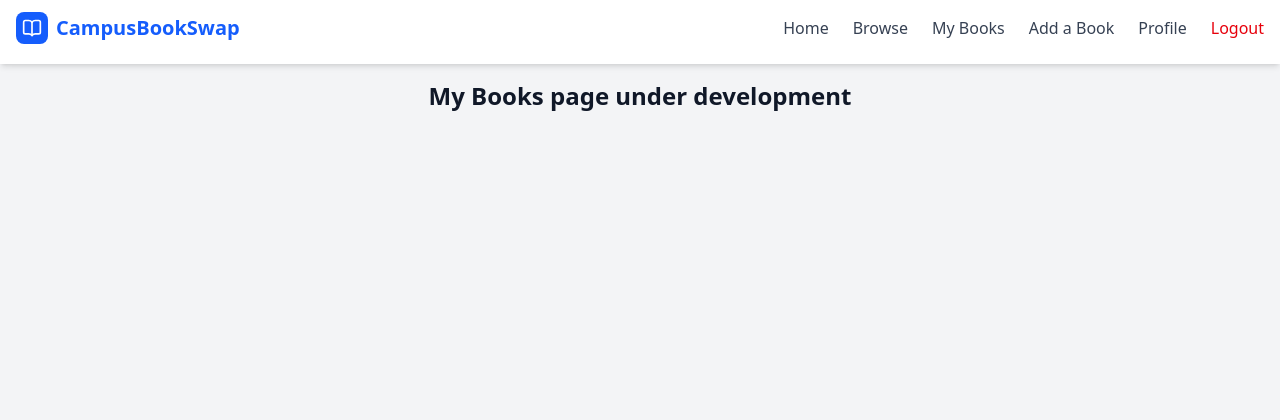
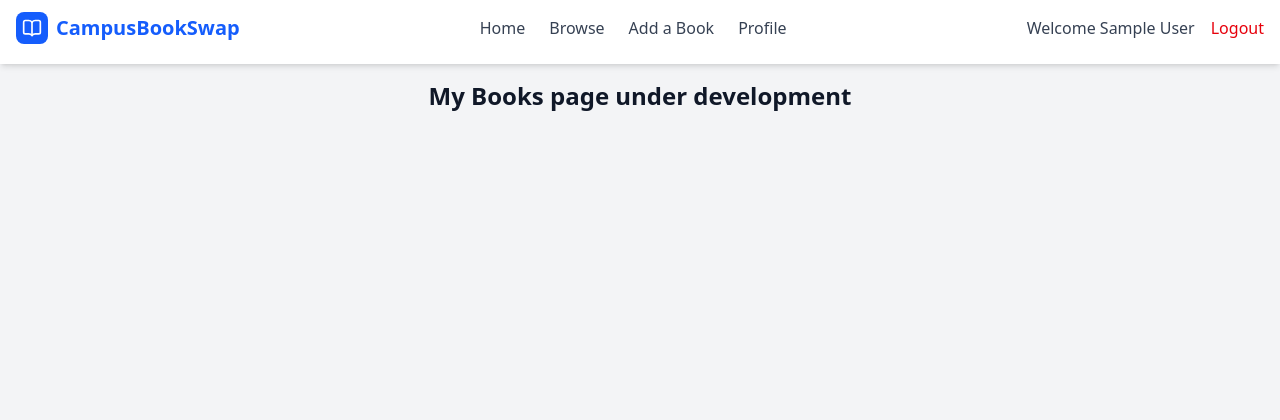
Before and after one commit to themiya-kaluarachchi/CampusBookSwap---PHP-group-project, a PHP site: page /mybooks in a window 1280 px wide. Shown: the top 420 px of the page. Run offline with PHP 8.4, Linux system fonts and the light colour scheme; the visitor is signed in with stand-in values (Sample User, id 1); some libraries are stand-ins or nearby versions.

Commit message:
added status for book and add functionality for user dashboard and book details,nav bar

```diff
--- a/controllers/AuthController.php
+++ b/controllers/AuthController.php
@@ -88,6 +88,7 @@ class AuthController {
             if ($user) {
                 $_SESSION['user_id'] = $user['id'];
                 $_SESSION['fname'] = $user['fname'];
+                $_SESSION['lname'] = $user['lname'];
                 $_SESSION['email'] = $user['email'];
                 echo json_encode(['success' => true, 'message' => 'Login successful.']);
 
--- a/controllers/BookController.php
+++ b/controllers/BookController.php
@@ -28,7 +28,7 @@ require_once __DIR__ . '/../models/Book.php';
         $publisher = trim($_POST['publisher'] ?? '');
         $dimensions = trim($_POST['dimensions'] ?? '');
         $language = trim($_POST['language'] ?? '');
-
+        $status = $_POST['status'] ?? 'Available';
         $userId = $_SESSION['user_id'];
         $views = 0;
 
@@ -36,7 +36,7 @@ require_once __DIR__ . '/../models/Book.php';
         $bookData = compact(
             'userId', 'title', 'author', 'price', 'category', 'book_condition',
             'description', 'isbn', 'pages', 'edition', 'publisher', 'dimensions',
-            'language', 'weight', 'views'
+            'language', 'weight', 'views','status'
         );
         $bookData['image_path'] = '';
         $bookData['user_id'] = $userId;
--- a/models/Book.php
+++ b/models/Book.php
@@ -12,13 +12,13 @@ class Book {
             INSERT INTO books (
                 user_id, title, author, price, category, book_condition, description, isbn,
                 pages, edition, publisher, dimensions, language, image_path,
-                weight, views, created_at, update_at
+                weight, views,status, created_at, update_at
             )
-            VALUES (?, ?, ?, ?, ?, ?, ?, ?, ?, ?, ?, ?, ?, ?, ?, ?, NOW(), NULL)
+            VALUES (?, ?, ?, ?, ?, ?, ?, ?, ?, ?, ?, ?, ?, ?, ?, ?,?, NOW(), NULL)
         ");
 
         $stmt->bind_param(
-            "issdssssisssssdi",
+            "issdssssisssssdis",
             $data['user_id'],
             $data['title'],
             $data['author'],
@@ -34,7 +34,8 @@ class Book {
             $data['language'],
             $data['image_path'],
             $data['weight'],
-            $data['views']
+            $data['views'],
+            $data['status']
         );
 
         return $stmt->execute();
--- a/views/partials/navbar.php
+++ b/views/partials/navbar.php
@@ -14,25 +14,33 @@
   <nav class="bg-white shadow-md fixed w-full z-50 md:h-16">
     <div class="max-w-7xl mx-auto px-4 py-3 flex justify-between items-center">
 
-      <!-- Logo -->
+    <!-- Left: Logo -->
+    <div class="flex items-center gap-4">
       <a href="<?= BASE_URL ?>/" class="text-xl font-bold text-blue-600 flex items-center gap-2">
         <div class="w-8 h-8 bg-blue-600 rounded-lg flex items-center justify-center">
           <i data-lucide="book-open" class="w-5 h-5 text-white"></i>
         </div>
         CampusBookSwap
       </a>
+    </div>
 
-      <!-- Desktop Navigation -->
-      <div class="hidden md:flex space-x-6 items-center">
+    <!-- Center: Navigation -->
+    <div class="hidden md:flex items-center gap-6">
       <a href="<?= BASE_URL ?>/" class="text-gray-700 hover:text-blue-600">Home</a>
       <a href="<?= BASE_URL ?>/browse" class="text-gray-700 hover:text-blue-600">Browse</a>
-
       <?php if ($isLoggedIn): ?>
-          <a href="<?= BASE_URL ?>/mybooks" class="text-gray-700 hover:text-blue-600">My Books</a>
         <a href="<?= BASE_URL ?>/add_a_book" class="text-gray-700 hover:text-blue-600">Add a Book</a>
         <a href="<?= BASE_URL ?>/profile" class="text-gray-700 hover:text-blue-600">Profile</a>
+      <?php endif; ?>
+    </div>
+
+    <!-- Right: Auth Links -->
+    <div class="hidden md:flex items-center gap-4">
+      <?php if ($isLoggedIn): ?>
+        <span class="text-gray-700">
+          <?= htmlspecialchars('Welcome'.' '.$_SESSION['fname'])?>
+        </span>
         <a href="<?= BASE_URL ?>/logout" class="text-red-600 hover:text-red-700">Logout</a>
-          <!-- <p class="text-gray-700">Welcome, <?= htmlspecialchars($fname) ?></p> -->
       <?php else: ?>
         <a href="<?= BASE_URL ?>/login" class="text-gray-700 hover:text-blue-600 border border-blue-600 px-4 py-2 rounded">Login</a>
         <a href="<?= BASE_URL ?>/signup" class="bg-blue-600 text-white hover:bg-blue-800 px-4 py-2 rounded">Sign Up</a>
@@ -48,13 +56,14 @@
   </button>
 </div>
 
+
     <!-- Mobile Navigation Menu -->
     <div id="mobile-menu" class="md:hidden hidden px-4 pb-4 transition-all duration-300 ease-in-out">
       <a href="<?= BASE_URL ?>/" class="block py-2 text-gray-700 hover:text-blue-600">Home</a>
       <a href="<?= BASE_URL ?>/browse" class="block py-2 text-gray-700 hover:text-blue-600">Browse</a>
 
       <?php if ($isLoggedIn): ?>
-        <a href="<?= BASE_URL ?>/mybooks" class="block py-2 text-gray-700 hover:text-blue-600">My Books</a>
+        <!-- <a href="<?= BASE_URL ?>/mybooks" class="block py-2 text-gray-700 hover:text-blue-600">My Books</a> -->
         <a href="<?= BASE_URL ?>/add_a_book" class="block py-2 text-gray-700 hover:text-blue-600">Add a Book</a>
         <a href="<?= BASE_URL ?>/dashboard" class="block py-2 text-gray-700 hover:text-blue-600">Dashboard</a>
         <a href="<?= BASE_URL ?>/logout" class="block py-2 text-red-600 hover:text-red-800">Logout</a>
```
Also changed, not shown: views/books/bookDetails.php (+7 -6 lines), views/dashboard/user_dashboard.php (+10 -3 lines), views/partials/user_profile/userBookListing.php (+5 -3 lines). Lines whose indentation alone changed are shown as unchanged.
